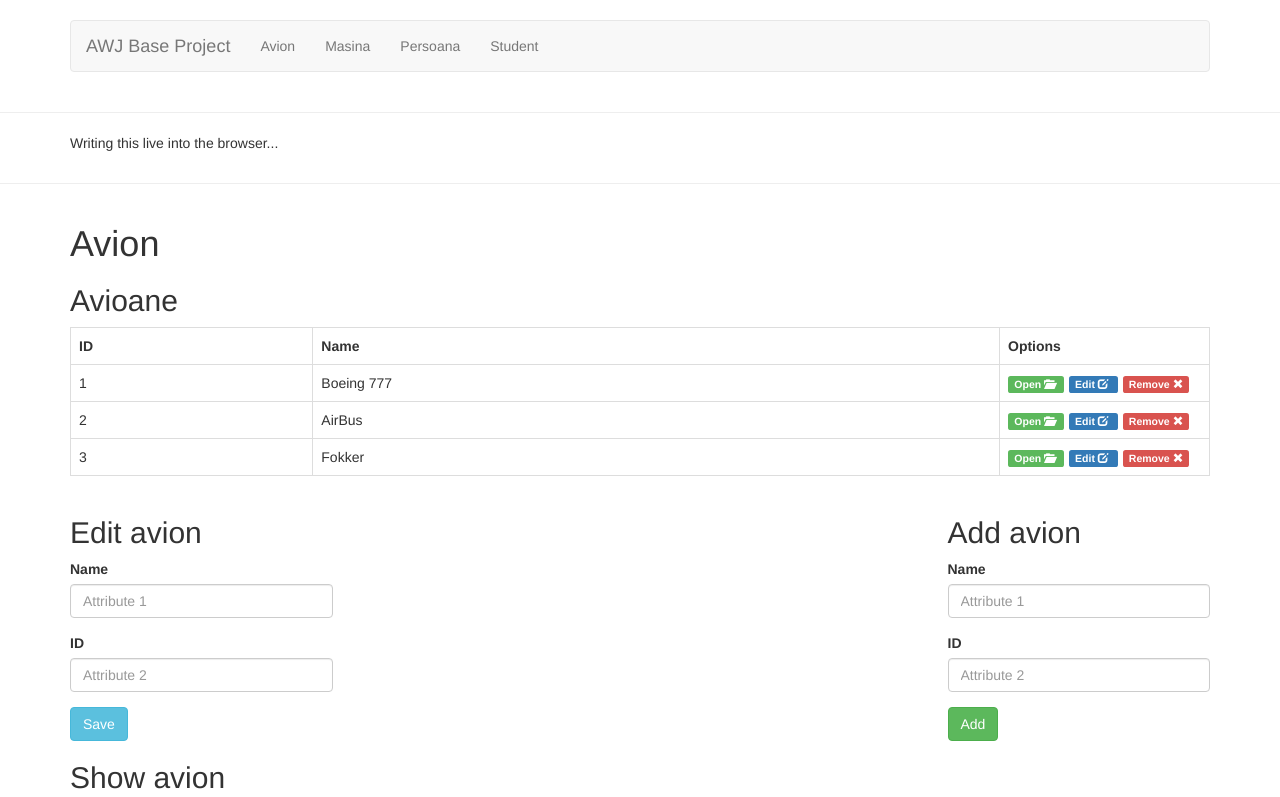
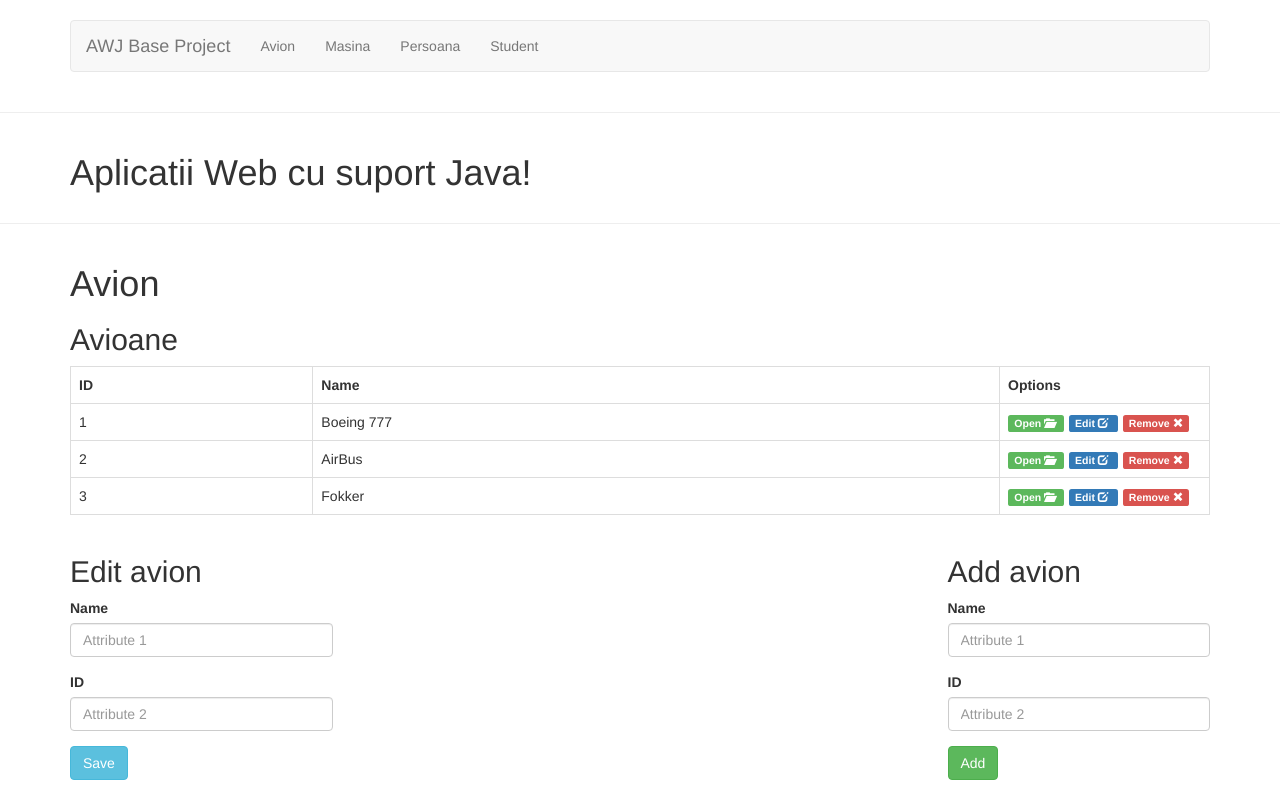
Before and after one commit to BogdanSoimu/Tema1AWJ, a plain HTML site: page proiect/angular-js-app/index.html in a window 1280 px wide. Shown: the top 797 px of the page. Drawn offline with Linux system fonts and the light colour scheme.

Commit message:
html tema 4

```diff
--- a/proiect/angular-js-app/index.html
+++ b/proiect/angular-js-app/index.html
@@ -36,7 +36,8 @@
    <div class="container">
      <div ng-controller="HomeController">
       <!-- <h1> {{ helloWorld }}</h1>-->
-       <p>Writing this live into the browser...</p>
+	  <h1>Aplicatii Web cu suport Java!</h1>
+
      </div>
    </div>
 
```
